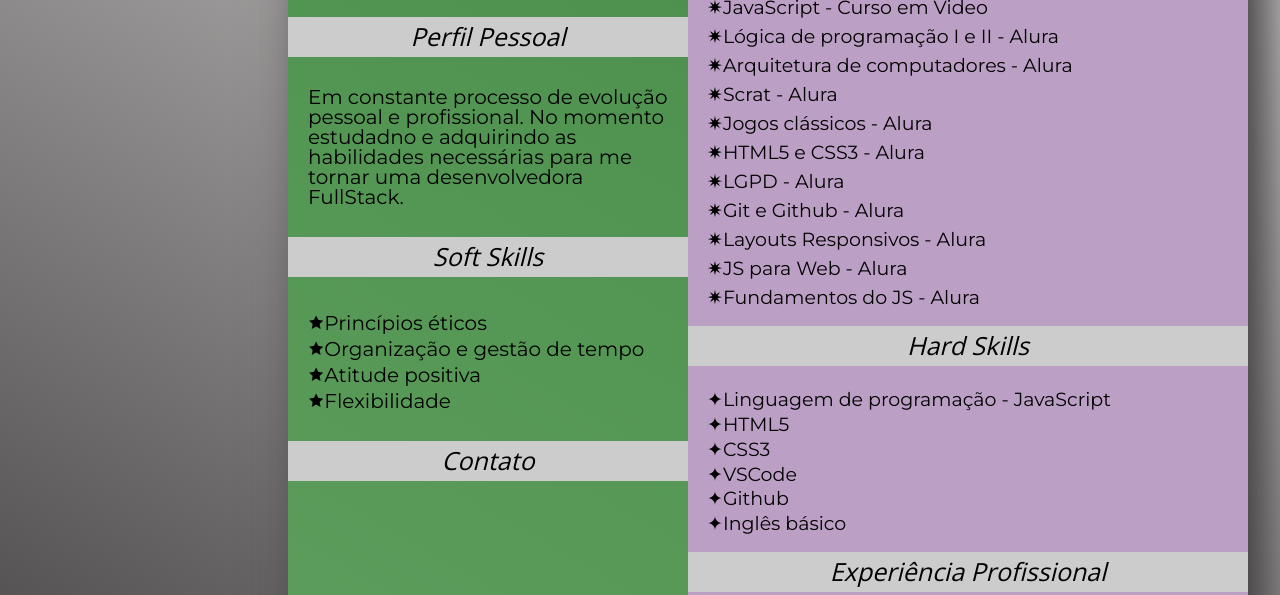
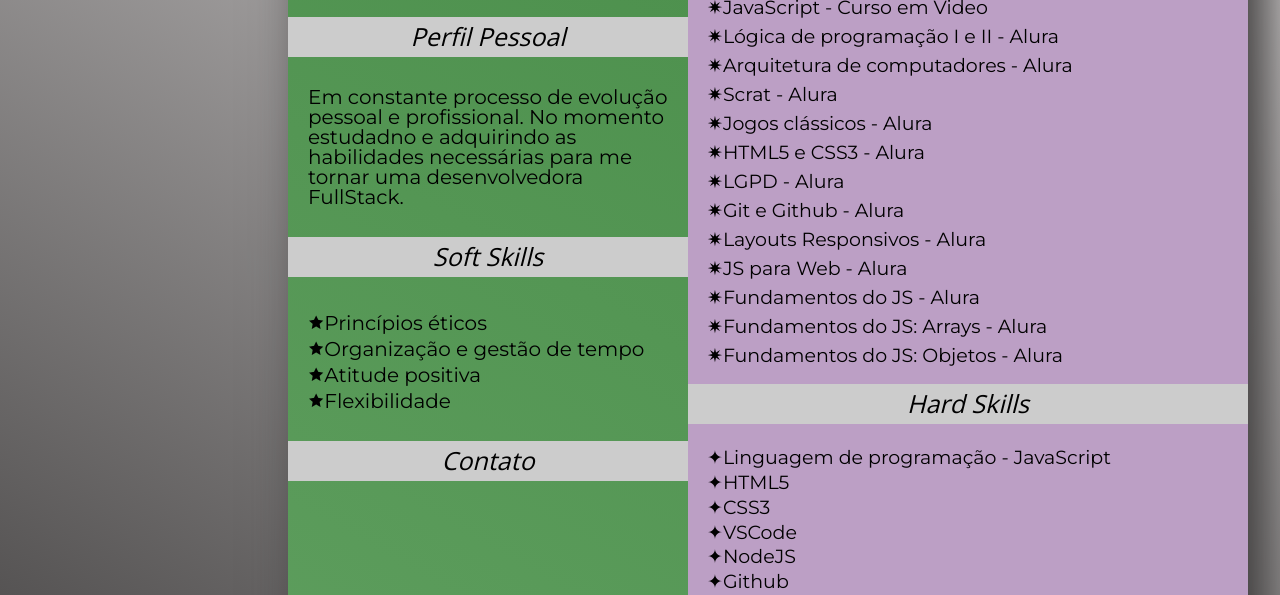
Before and after one commit to JessicaDamasceno/curriculo, a plain HTML site: page index.html in a window 1280 px wide. Shown: the part 414-1009 px from the top of the page. Drawn offline with nearby package versions, Linux system fonts and the light colour scheme.

Commit message:
Adicionando cursos

```diff
--- a/index.html
+++ b/index.html
@@ -111,6 +111,8 @@
 					<li>Layouts Responsivos - Alura</li>
 					<li>JS para Web - Alura</li>
 					<li>Fundamentos do JS - Alura</li>
+					<li>Fundamentos do JS: Arrays - Alura</li>
+					<li>Fundamentos do JS: Objetos - Alura</li>
 				</ul>
 				<h2 class="subtitulo">Hard Skills</h2>
 				<ul class="hardskills-lista texto-right">
@@ -118,6 +120,7 @@
 					<li>HTML5</li>
 					<li>CSS3</li>
 					<li>VSCode</li>
+					<li>NodeJS</li>
 					<li>Github</li>
 					<li>Inglês básico</li>
 				</ul>
```
